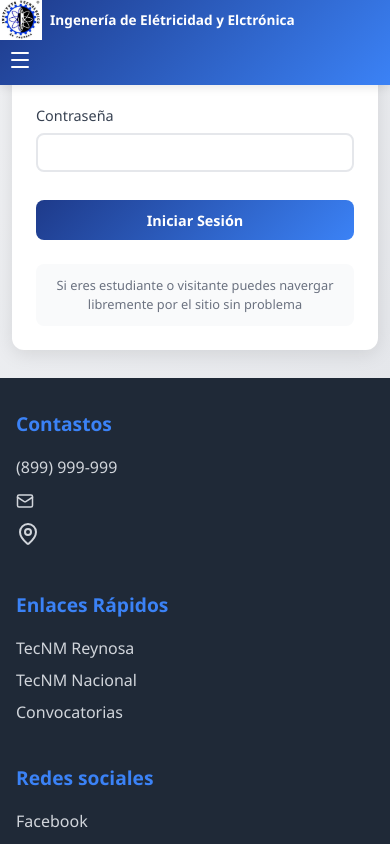
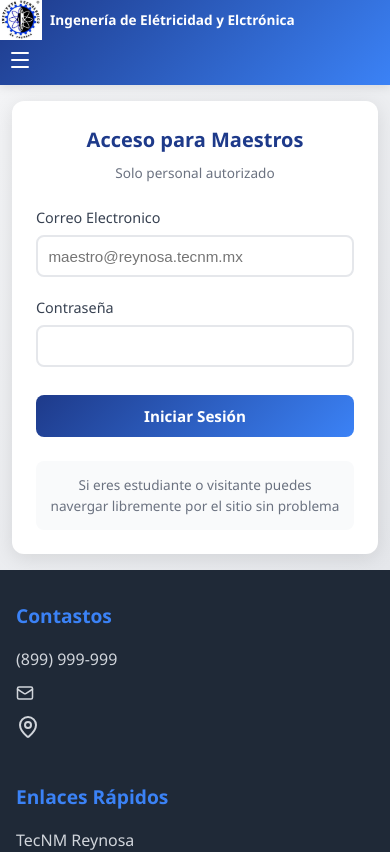
Before and after one commit to Serg1oGD/Electricidad-y-Electronica, a React (Vite) app: page /login in a window 390 px wide. Shown: the top 852 px of the page. Built offline with nearby package versions, Linux system fonts and the light colour scheme; no server answers.

Commit message:
Solucion de problema de vista

```diff
--- a/src/App.css
+++ b/src/App.css
@@ -4,31 +4,34 @@
   box-sizing: border-box;
 }
 
-html, body {
+html {
   height: 100%;
+}
+
+body {
+  min-height: 100vh;
   width: 100%;
   font-family: 'Segoe UI', Tahoma, Geneva, Verdana, sans-serif;
   background: #f3f4f6;
-  overflow-x: hidden;
 }
 
 #root {
   min-height: 100vh;
+  display: flex;
+  flex-direction: column;
   width: 100%;
+}
+
+.app-container {
+  min-height: 100vh;
   display: flex;
   flex-direction: column;
 }
 
-.app-container {
-  display: flex;
-  flex-direction: column;
-  min-height: 100vh;
-  width: 100%;
-}
-
 .main-content {
-  flex: 1;
+  flex: 1 0 auto;
   display: flex;
   flex-direction: column;
   width: 100%;
+  max-width: 100vw;
 }
--- a/src/components/Layout/Footer.css
+++ b/src/components/Layout/Footer.css
@@ -3,6 +3,7 @@
   color: white;
   margin-top: auto;
   width: 100%;
+  flex-shrink: 0;
 }
 
 .footer-container {
--- a/src/components/Layout/Header.css
+++ b/src/components/Layout/Header.css
@@ -226,7 +226,7 @@
   }
 
   .title-section p {
-    display: none; /* Oculta el subtítulo en pantallas muy pequeñas */
+    display: none;
   }
 
   .logo {
--- a/src/pages/Home.css
+++ b/src/pages/Home.css
@@ -1,4 +1,5 @@
 .home {
+  flex: 1;
   min-height: 100vh;
   background: #f3f4f6;
 }
--- a/src/pages/Login.css
+++ b/src/pages/Login.css
@@ -1,10 +1,12 @@
 .login-container {
-  min-height: calc(100vh - 400px);
+  flex: 1;
   display: flex;
   justify-content: center;
   align-items: center;
-  padding: 2rem 1rem;
+  padding: 4rem 1rem;
   background: linear-gradient(135deg, #f3f4f6 0%, #e5e7eb 100%);
+  width: 100%;
+  max-width: 100vw;
 }
 
 .login-card {
@@ -14,6 +16,7 @@
   box-shadow: 0 4px 20px rgba(0, 0, 0, 0.1);
   max-width: 400px;
   width: 100%;
+  margin: 0 auto;
 }
 
 .login-card h2 {
@@ -104,34 +107,16 @@
   line-height: 1.5;
 }
 
-/* Tablet */
-@media (max-width: 1024px) {
+/* Responsive */
+@media (max-width: 768px) {
   .login-card {
-    max-width: 380px;
+    padding: 1.75rem;
   }
 }
 
-/* Móvil */
-@media (max-width: 768px) {
-  .login-container {
-    padding: 1.5rem 1rem;
-  }
-
-  .login-card {
-    padding: 1.75rem;
-    max-width: 100%;
-  }
-
-  .login-card h2 {
-    font-size: 1.35rem;
-  }
-}
-
-/* Móvil pequeño */
 @media (max-width: 480px) {
   .login-container {
     padding: 1rem 0.75rem;
-    min-height: calc(100vh - 350px);
   }
 
   .login-card {
@@ -141,19 +126,4 @@
   .login-card h2 {
     font-size: 1.25rem;
   }
-
-  .form-group input {
-    padding: 0.6rem;
-    font-size: 0.9rem;
-  }
-
-  .btn-primary {
-    padding: 0.65rem;
-    font-size: 0.9rem;
-  }
-
-  .info-text {
-    font-size: 0.8rem;
-    padding: 0.75rem;
-  }
 }
```
